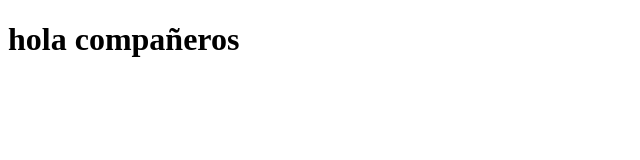
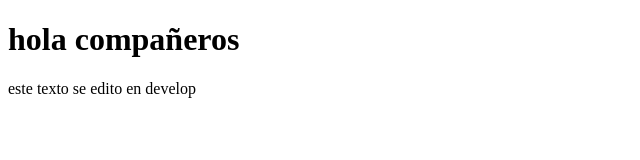
Before and after one commit to AlexSep09/aspirantes-mir-ejercicioi-3, a plain HTML site: page index.html in a window 1280 px wide. Shown: the whole page, without its empty margins (0-640 px from the left). Drawn offline with Linux system fonts and the light colour scheme.

Commit message:
Cambios en la rama develop.

```diff
--- a/index.html
+++ b/index.html
@@ -9,5 +9,6 @@
 </head>
 <body>
     <h1>hola compañeros</h1>
+    <p>este texto se edito en develop</p>
 </body>
 </html>
```
Also changed, not shown: 1 other file.
